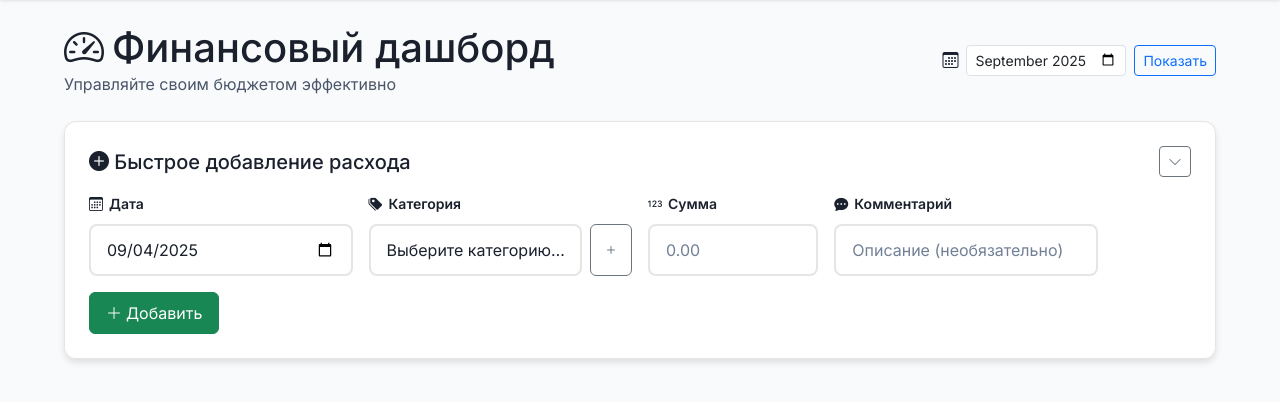
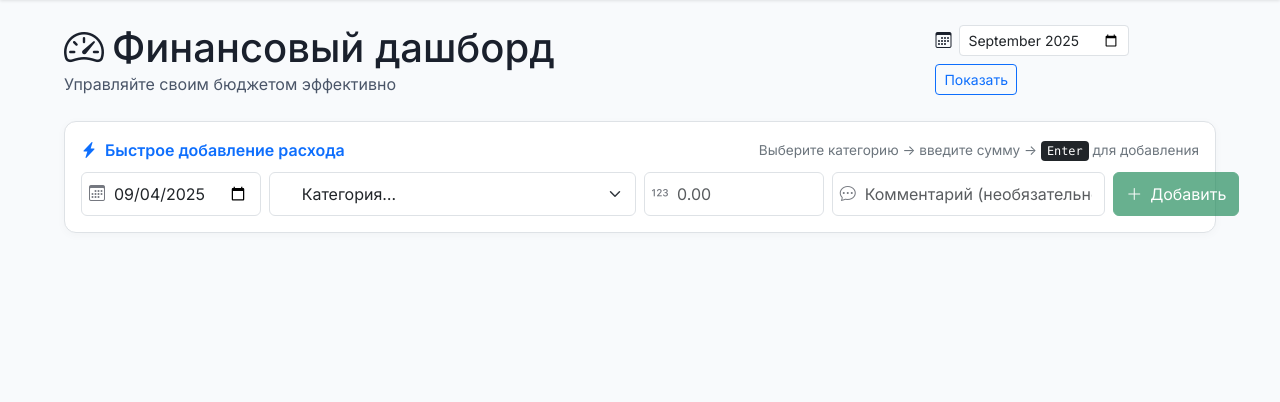
Before and after one commit to Genacvali/crystall-budget, a Flask app: page /dashboard in a window 1280 px wide. Shown: the part 79-481 px from the top of the page. Run offline with Flask 3, Linux system fonts and the light colour scheme; the visitor is signed in with stand-in values (Sample User, id 1); data that the repository does not hold is empty.

Commit message:
update dashboard.html

```diff
--- a/templates/dashboard.html
+++ b/templates/dashboard.html
@@ -3,96 +3,109 @@
 
 {% block content %}
 <style>
-/* Селекты открываются вниз, не клипуемся */
-select.form-select, .form-modern { position: relative; overflow: hidden; z-index: 1; }
-select.form-select option, .form-modern option { position: relative; z-index: 9999; }
+/* селекты не клипуются */
+select.form-select,.form-modern{position:relative;overflow:hidden;z-index:1}
+select.form-select option,.form-modern option{position:relative;z-index:9999}
 
-/* Кнопка "Добавить" */
-.quick-add-btn{min-height:42px;display:inline-flex;align-items:center;justify-content:center;white-space:nowrap;}
-.quick-add-text{display:none;} @media (min-width:768px){.quick-add-text{display:inline;}}
+/* заголовок: кнопки справа не наезжают */
+.header-row{row-gap:.5rem}
 
-/* Источники */
-.source-card .k{color:#6c757d;} .source-card .v{font-weight:600;}
+/* QUICKBAR */
+.quickbar{border:1px solid var(--bs-border-color);border-radius:12px;background:#fff;box-shadow:0 2px 10px rgba(0,0,0,.03)}
+.quickbar .q-label{font-weight:600;color:#0d6efd;display:flex;align-items:center;gap:.5rem}
+.q-input{position:relative}
+.q-input .bi{position:absolute;left:12px;top:50%;transform:translateY(-50%);opacity:.6}
+.q-input input.form-control,.q-input select.form-select{padding-left:2rem;height:44px}
+.btn-add{height:44px;display:inline-flex;align-items:center;gap:.5rem}
+.help{font-size:.85rem;color:#6c757d}
+input[type=number]::-webkit-outer-spin-button,
+input[type=number]::-webkit-inner-spin-button{-webkit-appearance:none;margin:0}
+input[type=number]{-moz-appearance:textfield}
 
-/* Таблица категорий */
-.table-modern{width:100%; border-collapse:separate; border-spacing:0 8px;}
-.table-modern thead th{font-weight:600; color:#6c757d; border:0; padding:.25rem .75rem;}
-.table-modern tbody tr{background:#fff; box-shadow:0 1px 2px rgba(0,0,0,.04); border-radius:10px;}
-.table-modern tbody td{border:0; padding:.75rem .75rem; vertical-align:middle;}
-.table-modern .cell-title{font-weight:700;}
-.table-modern .progress{height:8px; background:#eef1f4;}
-.table-modern .progress-bar{transition:width .3s ease;}
-.badge-soft{border-radius:999px; padding:.35rem .6rem; font-weight:600;}
-.badge-soft-success{background:#e8f6ee;color:#198754;}
-.badge-soft-warning{background:#fff3cd;color:#b58100;}
-.badge-soft-danger{background:#fde2e2;color:#c03a3a;}
-.currency{white-space:nowrap;}
+/* карточки источников */
+.source-card .k{color:#6c757d}
+.source-card .v{font-weight:600}
+
+/* таблица категорий */
+.table-modern{width:100%;border-collapse:separate;border-spacing:0 8px}
+.table-modern thead th{font-weight:600;color:#6c757d;border:0;padding:.25rem .75rem}
+.table-modern tbody tr{background:#fff;box-shadow:0 1px 2px rgba(0,0,0,.04);border-radius:10px}
+.table-modern tbody td{border:0;padding:.75rem .75rem;vertical-align:middle}
+.table-modern .cell-title{font-weight:700}
+.table-modern .progress{height:8px;background:#eef1f4}
+.table-modern .progress-bar{transition:width .3s ease}
+.badge-soft{border-radius:999px;padding:.35rem .6rem;font-weight:600}
+.badge-soft-success{background:#e8f6ee;color:#198754}
+.badge-soft-warning{background:#fff3cd;color:#b58100}
+.badge-soft-danger{background:#fde2e2;color:#c03a3a}
+.currency{white-space:nowrap}
 </style>
 
 <!-- Заголовок -->
-<div class="d-flex flex-column flex-md-row justify-content-between align-items-start align-items-md-center mb-4 gap-3">
-  <div>
+<div class="row align-items-start align-items-md-center justify-content-between header-row mb-4">
+  <div class="col-auto">
     <h1 class="m-0 d-flex align-items-center gap-2">
       <i class="bi bi-speedometer2"></i> Финансовый дашборд
     </h1>
     <p class="text-secondary mb-0">Управляйте своим бюджетом эффективно</p>
   </div>
   <!-- Переключатель месяца -->
-  <form method="get" class="d-flex align-items-center gap-2">
+  <div class="col-auto">
+    <form method="get" class="d-flex align-items-center gap-2 flex-wrap">
       <i class="bi bi-calendar3 text-primary"></i>
-    <input type="month" name="month" value="{{ current_month }}" class="form-control form-control-sm" style="max-width:160px">
+      <input type="month" name="month" value="{{ current_month }}" class="form-control form-control-sm" style="max-width:170px">
       <button class="btn btn-outline-primary btn-sm">Показать</button>
     </form>
   </div>
+</div>
 
-<!-- Быстрое добавление расхода -->
-<div class="modern-card mb-4">
-  <div class="card-body">
-    <div class="d-flex align-items-center justify-content-between mb-3">
-      <h5 class="m-0"><i class="bi bi-plus-circle-fill"></i> Быстрое добавление расхода</h5>
-      <button class="btn btn-sm btn-outline-secondary" type="button" data-bs-toggle="collapse" data-bs-target="#quickAddForm">
-        <i class="bi bi-chevron-down"></i>
-      </button>
+<!-- Быстрое добавление расхода — компактная панель -->
+<div class="quickbar p-3 mb-4">
+  <div class="d-flex align-items-center justify-content-between mb-2 flex-wrap gap-2">
+    <div class="q-label">
+      <i class="bi bi-lightning-charge-fill"></i> Быстрое добавление расхода
     </div>
-    <div class="collapse show" id="quickAddForm">
-      <form method="POST" action="/quick-expense" class="quick-expense-form">
-        <input type="hidden" name="return_month" value="{{ current_month }}">
-        <div class="row g-3">
-          <div class="col-12 col-md-3">
-            <label class="form-label"><i class="bi bi-calendar3"></i> Дата</label>
-            <input type="date" name="date" value="{{ today }}" class="form-modern form-control" required>
-          </div>
-          <div class="col-12 col-md-3">
-            <label class="form-label"><i class="bi bi-tags-fill"></i> Категория</label>
-            <div class="d-flex gap-2">
-              <select name="category_id" id="quick-category" class="form-modern form-select" required style="flex:1;">
-                <option value="">Выберите категорию…</option>
-                {% for cat in categories %}<option value="{{ cat.id }}">{{ cat.name }}</option>{% endfor %}
-              </select>
-              <button type="button" class="btn btn-outline-secondary" style="padding:12px"
-                      data-bs-toggle="modal" data-bs-target="#quickCategoryModal" title="Создать новую категорию">
-                <i class="bi bi-plus"></i>
-              </button>
+    <div class="help d-none d-md-block">
+      Выберите категорию → введите сумму → <kbd>Enter</kbd> для добавления
     </div>
   </div>
-          <div class="col-12 col-md-2">
-            <label class="form-label"><i class="bi bi-123"></i> Сумма</label>
-            <input type="number" id="quick-amount" name="amount" placeholder="0.00" step="0.01" min="0.01"
-                   inputmode="decimal" class="form-modern form-control" required>
+
+  <form id="quick-expense-form" method="POST" action="/quick-expense">
+    <input type="hidden" name="return_month" value="{{ current_month }}">
+    <div class="row g-2">
+      <!-- дата -->
+      <div class="col-12 col-md-2 q-input">
+        <i class="bi bi-calendar3"></i>
+        <input type="date" name="date" id="qe-date" value="{{ today }}" class="form-control" required>
       </div>
-          <div class="col-12 col-md-3">
-            <label class="form-label"><i class="bi bi-chat-dots-fill"></i> Комментарий</label>
-            <input type="text" name="note" placeholder="Описание (необязательно)" class="form-modern form-control">
+      <!-- категория -->
+      <div class="col-12 col-md-4 q-input">
+        <i class="bi bi-tag"></i>
+        <select name="category_id" id="qe-category" class="form-select" required>
+          <option value="">Категория…</option>
+          {% for cat in categories %}
+            <option value="{{ cat.id }}">{{ cat.name }}</option>
+          {% endfor %}
+        </select>
       </div>
-          <div class="col-12 col-md-auto d-flex align-items-center justify-content-end">
-            <button type="submit" class="btn btn-success quick-add-btn w-100 w-md-auto px-3">
-              <i class="bi bi-plus-lg me-1"></i><span class="quick-add-text">Добавить</span>
+      <!-- сумма -->
+      <div class="col-6 col-md-2 q-input">
+        <i class="bi bi-123"></i>
+        <input type="number" name="amount" id="qe-amount" step="0.01" min="0.01" placeholder="0.00" inputmode="decimal" class="form-control" required>
+      </div>
+      <!-- комментарий -->
+      <div class="col-6 col-md-3 q-input">
+        <i class="bi bi-chat-dots"></i>
+        <input type="text" name="note" id="qe-note" class="form-control" placeholder="Комментарий (необязательно)">
+      </div>
+      <!-- кнопка -->
+      <div class="col-12 col-md-1 d-grid">
+        <button type="submit" id="qe-submit" class="btn btn-success btn-add" disabled>
+          <i class="bi bi-plus-lg"></i><span class="d-none d-md-inline">Добавить</span>
         </button>
       </div>
     </div>
   </form>
-    </div>
-  </div>
 </div>
 
 <!-- Источники (если есть) -->
@@ -103,11 +116,11 @@ select.form-select option, .form-modern option { position: relative; z-index: 99
     <div class="card source-card">
       <div class="card-body">
         <h6 class="mb-3">{{ s.source_name }}</h6>
-        <div class="d-flex justify-content-between mb-1"><span class="k">Пришло</span><span class="v currency">{{ s.income|format_amount }}</span></div>
-        <div class="d-flex justify-content-between mb-1"><span class="k">Ушло</span><span class="v currency">{{ s.spent|format_amount }}</span></div>
+        <div class="d-flex justify-content-between mb-1"><span class="k">Пришло</span><span class="v currency">{{ s.income|format_amount }} {{ currency_symbol|default("₽") }}</span></div>
+        <div class="d-flex justify-content-between mb-1"><span class="k">Ушло</span><span class="v currency">{{ s.spent|format_amount }} {{ currency_symbol|default("₽") }}</span></div>
         <div class="d-flex justify-content-between">
           <span class="k">Остаток</span>
-          <span class="v currency {% if s.rest < 0 %}text-danger{% endif %}">{{ s.rest|format_amount }}</span>
+          <span class="v currency {% if s.rest < 0 %}text-danger{% endif %}">{{ s.rest|format_amount }} {{ currency_symbol|default("₽") }}</span>
         </div>
       </div>
     </div>
@@ -116,7 +129,7 @@ select.form-select option, .form-modern option { position: relative; z-index: 99
 </div>
 {% endif %}
 
-<!-- Категории — СПИСКОМ -->
+<!-- Категории списком -->
 {% if budget_data %}
 <div class="modern-card">
   <div class="card-body">
@@ -137,22 +150,22 @@ select.form-select option, .form-modern option { position: relative; z-index: 99
           {% set rest = item.limit - item.spent %}
           <tr>
             <td class="cell-title">{{ item.category_name }}</td>
-            <td class="text-end currency">{{ item.limit|format_amount }} ₽</td>
-            <td class="text-end currency {{ 'text-danger' if item.spent>item.limit else '' }}">{{ item.spent|format_amount }} ₽</td>
+            <td class="text-end currency">{{ item.limit|format_amount }} {{ currency_symbol|default("₽") }}</td>
+            <td class="text-end currency {{ 'text-danger' if item.spent > item.limit else '' }}">{{ item.spent|format_amount }} {{ currency_symbol|default("₽") }}</td>
             <td>
               <div class="d-flex align-items-center gap-2">
                 <div class="flex-grow-1">
                   <div class="progress">
-                    <div class="progress-bar
-                      {% if progress_percent < 50 %}bg-success{% elif progress_percent < 80 %}bg-warning{% else %}bg-danger{% endif %}"
-                      role="progressbar" style="width: {{ [progress_percent, 100] | min }}%;">
+                    <div class="progress-bar {% if progress_percent < 50 %}bg-success{% elif progress_percent < 80 %}bg-warning{% else %}bg-danger{% endif %}"
+                         role="progressbar"
+                         style="width: {{ [progress_percent, 100] | min }}%;">
                     </div>
                   </div>
                 </div>
-                <small class="text-muted" style="width:48px; text-align:right;">{{ progress_percent }}%</small>
+                <small class="text-muted" style="width:48px;text-align:right;">{{ progress_percent }}%</small>
               </div>
             </td>
-            <td class="text-end currency {{ 'text-danger' if rest < 0 else 'text-success' }}">{{ rest|format_amount }} ₽</td>
+            <td class="text-end currency {{ 'text-danger' if rest < 0 else 'text-success' }}">{{ rest|format_amount }} {{ currency_symbol|default("₽") }}</td>
             <td class="text-end">
               {% if item.spent > item.limit %}
                 <span class="badge-soft badge-soft-danger">Превышен</span>
@@ -174,9 +187,38 @@ select.form-select option, .form-modern option { position: relative; z-index: 99
 {% block scripts %}
 <script>
 document.addEventListener('DOMContentLoaded', function () {
-  const cat = document.getElementById('quick-category');
-  const amount = document.getElementById('quick-amount');
-  if (cat && amount) { cat.addEventListener('change', () => { if (cat.value) setTimeout(()=>amount.focus(), 50); }); }
+  const f = document.getElementById('quick-expense-form');
+  const dateEl = document.getElementById('qe-date');
+  const catEl  = document.getElementById('qe-category');
+  const amtEl  = document.getElementById('qe-amount');
+  const noteEl = document.getElementById('qe-note');
+  const btn    = document.getElementById('qe-submit');
+
+  // авто «сегодня» если вдруг пусто
+  if (dateEl && !dateEl.value) { const d=new Date(); dateEl.value=d.toISOString().slice(0,10); }
+
+  // фокус в сумму после выбора категории
+  if (catEl && amtEl) { catEl.addEventListener('change', () => { if (catEl.value) setTimeout(()=>amtEl.focus(),50); }); }
+
+  // валидация для кнопки
+  function validate(){
+    const ok = !!(dateEl.value && catEl.value && parseFloat(amtEl.value) > 0);
+    btn.disabled = !ok;
+  }
+  ['input','change'].forEach(ev=>{
+    dateEl.addEventListener(ev,validate);
+    catEl.addEventListener(ev,validate);
+    amtEl.addEventListener(ev,validate);
+  });
+  validate();
+
+  // Enter из суммы/коммента отправляет форму
+  [amtEl, noteEl].forEach(el=>{
+    el.addEventListener('keydown',(e)=>{ if(e.key==='Enter'){ e.preventDefault(); if(!btn.disabled) f.requestSubmit(); }});
+  });
+
+  // запрет прокрутки колёсиком на number
+  if (amtEl) amtEl.addEventListener('wheel',(e)=>{ e.preventDefault(); },{passive:false});
 });
 </script>
 {% endblock %}
```
Lines whose indentation alone changed are shown as unchanged.
